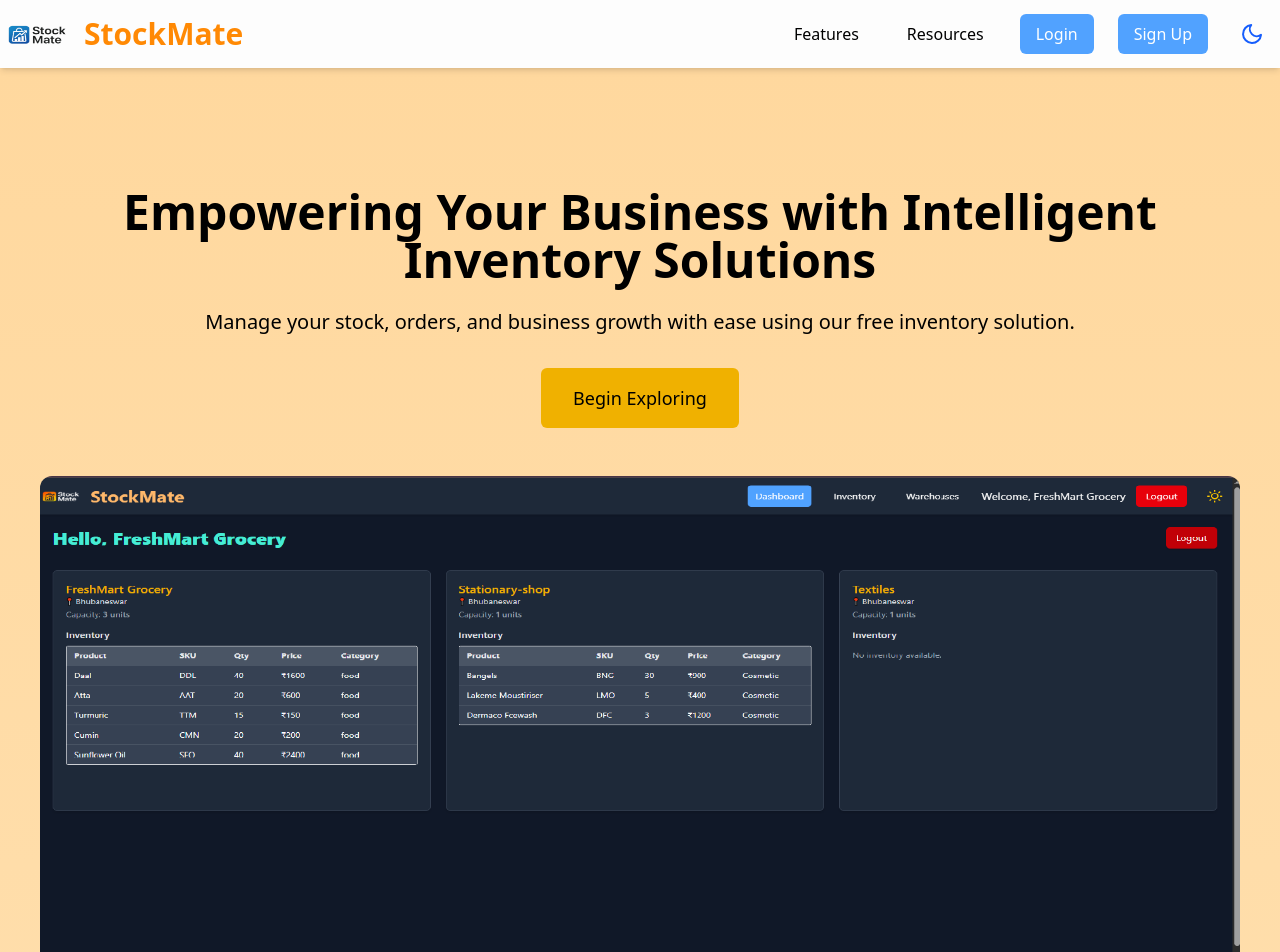
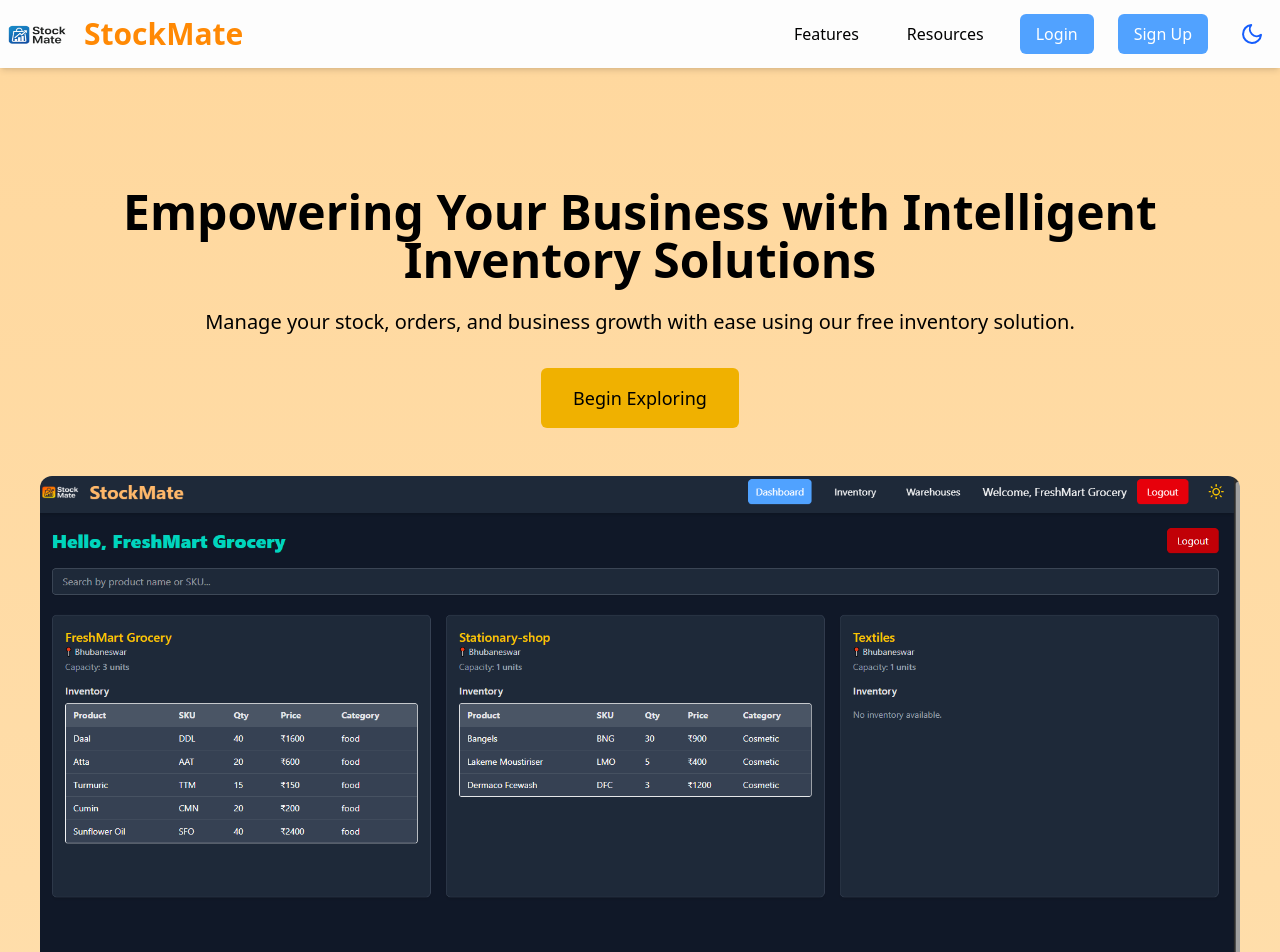
Before and after one commit to bikashgiri2002/FINAL_COLLEGE_PROJECT, a React (Vite) app in the folder StockMateOwnProject/frontend/: page / in a window 1280 px wide. Shown: the top 952 px of the page. Built offline with nearby package versions, Linux system fonts and the light colour scheme.

Commit message:
change dashboard picture

```diff
--- a/StockMateOwnProject/frontend/src/pages/Welcome.jsx
+++ b/StockMateOwnProject/frontend/src/pages/Welcome.jsx
@@ -75,7 +75,7 @@ const Welcome = () => {
           </div>
           <img
             className="mt-12 mx-auto rounded-xl w-full max-w-[1200px]"
-            src="/update dasbord (1).png"
+            src="/dashboard.png"
             alt="Dashboard Preview"
           />
         </div>
```
Also changed, not shown: StockMateOwnProject/frontend/public/dashboard.png, StockMateOwnProject/frontend/public/dashboard1.png (deleted).
